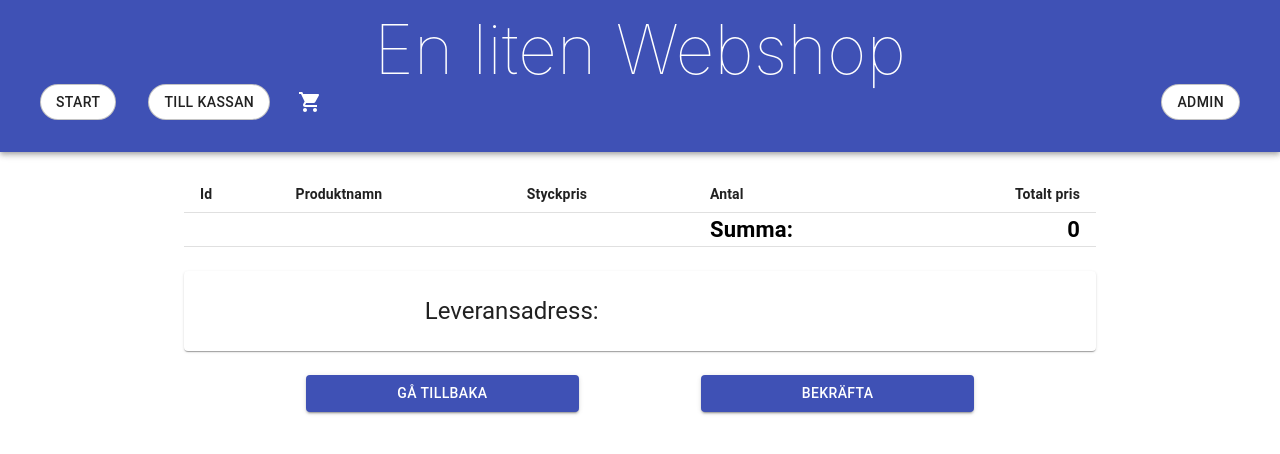
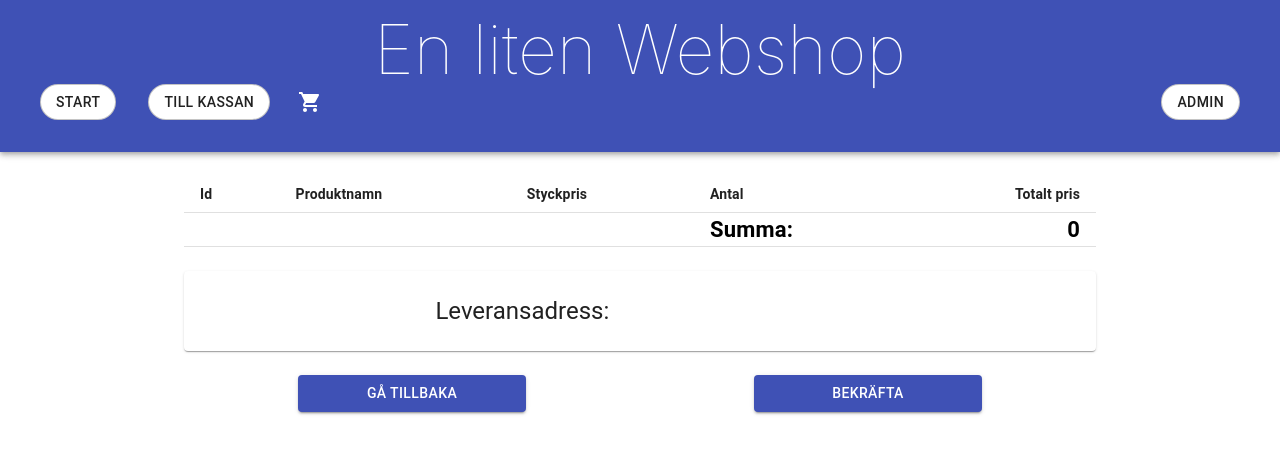
Before and after one commit to 95joaols/webbshop-schoolAssignments-, a React (Create React App) app: page /summary in a window 1280 px wide. Shown: the top 454 px of the page. Built offline with nearby package versions, Linux system fonts and the light colour scheme.

Commit message:
ConfirmationDialog added + fixed error message on empty cart

```diff
--- /dev/null
+++ b/src/components/ConfirmationDialog.tsx
@@ -0,0 +1,88 @@
+import React, { useContext } from 'react';
+import Button from '@material-ui/core/Button';
+import Dialog from '@material-ui/core/Dialog';
+import DialogActions from '@material-ui/core/DialogActions';
+import DialogContent from '@material-ui/core/DialogContent';
+import DialogContentText from '@material-ui/core/DialogContentText';
+import DialogTitle from '@material-ui/core/DialogTitle';
+import Slide from '@material-ui/core/Slide';
+import { TransitionProps } from '@material-ui/core/transitions';
+import { makeStyles } from '@material-ui/styles';
+import { Link } from 'react-router-dom';
+import { ShoppingCartContext } from '../contexts/ShoppingCartContext';
+import { CustomerContext } from '../contexts/CustomerContext';
+import { Customer } from '../entity/Customer';
+
+const Transition = React.forwardRef(function Transition(
+  props: TransitionProps & { children?: React.ReactElement<any, any> },
+  ref: React.Ref<unknown>,
+) {
+  return <Slide direction="up" ref={ref} {...props} />;
+});
+
+const ConfirmationDialog: React.FC = () => {
+  const [open, setOpen] = React.useState(false);
+
+  const { updateShoppingCart } = useContext(ShoppingCartContext);
+  const { updateCustomer } = useContext(CustomerContext);
+
+  const handleClickOpen = () => {
+    setOpen(true);
+  };
+
+  const handleClose = () => {
+    updateShoppingCart([]);
+    updateCustomer({} as Customer);
+    setOpen(false);
+  };
+
+  const useStyles = makeStyles(() => ({
+    cardRow: {
+      display: "inherit",
+      flexDirection: "inherit",
+      width:"50%",
+      justifyContent: "center",
+    },
+    button: {
+      width: "100%",
+    },
+  }));
+
+  const classes = useStyles();
+
+  return (
+    <div className={classes.cardRow}>
+      <Button className={classes.button} variant="contained" color="primary" onClick={handleClickOpen}>
+        Bekräfta
+      </Button>
+      <Dialog
+        open={open}
+        TransitionComponent={Transition}
+        keepMounted
+        onClose={handleClose}
+        aria-labelledby="alert-dialog-slide-title"
+        aria-describedby="alert-dialog-slide-description"
+      >
+        <DialogTitle id="alert-dialog-slide-title">{"Din order är lagd!"}</DialogTitle>
+        <DialogContent>
+          <DialogContentText id="alert-dialog-slide-description">
+            Varorna kommer att packas och levereras till din adress så fort som möjligt.
+          </DialogContentText>
+        </DialogContent>
+        <DialogActions>
+          <Button
+          className={classes.button}
+          variant="contained"
+          color="primary"
+          onClick={handleClose}
+          component={ Link}
+          to="/">
+            Stäng
+          </Button>
+        </DialogActions>
+      </Dialog>
+    </div>
+  );
+}
+
+export default ConfirmationDialog
--- a/src/components/ShoppingCartTable.tsx
+++ b/src/components/ShoppingCartTable.tsx
@@ -1,4 +1,4 @@
-import React from "react";
+import React, { useState } from "react";
 import TextField from "@material-ui/core/TextField";
 import { Container } from "@material-ui/core";
 import TableContainer from "@material-ui/core/TableContainer";
@@ -23,9 +23,13 @@ interface Props {
 const ShoppingCartTable: React.FC<Props> = ({ totalPrice, onSetPrice }) => {
   const { shoppingCartItems, updateShoppingCart } =
     useContext(ShoppingCartContext);
+  const [noProductsError, setNoProductsMsg] = useState<string>("");
 
-  //TODO: Kolla att denna funkar när man kan lägga till produkter
-  let noProductsMessage: string = "";
+  const ifNoProductMessage = () => {
+    const noProductsMessage: string = "Varukorgen är tom";
+    if (totalPrice === 0) setNoProductsMsg(noProductsMessage);
+    else setNoProductsMsg("");
+  };
 
   function calculateTotal() {
     let sum: number = 0;
@@ -33,9 +37,7 @@ const ShoppingCartTable: React.FC<Props> = ({ totalPrice, onSetPrice }) => {
       (product) => (sum += product.product.price * product.quantity)
     );
     onSetPrice(sum);
-    if (totalPrice === 0)
-      noProductsMessage = "Det finnns inga produkter i varukorgen";
-    else noProductsMessage = "";
+    ifNoProductMessage();
   }
 
   function deleteItem(shoppingCartItem: ShoppingCartItem) {
@@ -56,7 +58,6 @@ const ShoppingCartTable: React.FC<Props> = ({ totalPrice, onSetPrice }) => {
     calculateTotal();
   }
 
-  //TODO: Eventuellt behövs deps [calculateTotal, totalPrice]
   useEffect(() => {
     calculateTotal();
   });
@@ -168,7 +169,7 @@ const ShoppingCartTable: React.FC<Props> = ({ totalPrice, onSetPrice }) => {
                 align="right"
                 style={{ width: 160 }}
               >
-                {noProductsMessage}
+                {noProductsError}
               </TableCell>
             </TableRow>
           </TableFooter>
--- a/src/page/SummaryPage.tsx
+++ b/src/page/SummaryPage.tsx
@@ -11,6 +11,7 @@ import TableRow from "@material-ui/core/TableRow";
 import Typography from "@material-ui/core/Typography";
 import { useContext } from "react";
 import { Link } from "react-router-dom";
+import ConfirmationDialog from "../components/ConfirmationDialog";
 import { CustomerContext } from "../contexts/CustomerContext";
 import { ShoppingCartContext } from "../contexts/ShoppingCartContext";
 
@@ -42,6 +43,8 @@ const SummaryPage: React.FC = () => {
     cardRow: {
       display: "flex",
       flexDirection: "row",
+      width: "100%",
+      justifyContent: "center",
     },
     cardColumn: {
       display: "flex",
@@ -56,9 +59,7 @@ const SummaryPage: React.FC = () => {
       textAlign: "left",
     },
     button: {
-      display: "inherit",
-      justifyContent: "inherit",
-      width: "30%",
+      width: "50%",
     },
   }));
 
@@ -140,23 +141,20 @@ const SummaryPage: React.FC = () => {
           </CardContent>
         </Card>
         <div className={`${classes.cardRow} ${classes.cardEven}`}>
+          <div className={classes.cardRow}>
             <Button
               className={classes.button}
-              component={Link} to="/shoppingcart"
+              component={Link}
+              to="/shoppingcart"
               variant="contained"
               color="primary"
             >
               Gå tillbaka
             </Button>
-          {/* TODO: Lägg till modal på denna knapp --> */}
-            <Button
-              className={classes.button}
-              component={Link} to="/"
-              variant="contained"
-              color="primary"
-            >
-              Bekräfta
-            </Button>
+          </div>
+          <div className={classes.cardRow}>
+            <ConfirmationDialog />
+          </div>
         </div>
       </Container>
     </div>
```
Also changed, not shown: 1 other file (tests, documents, lock files or other folders).
